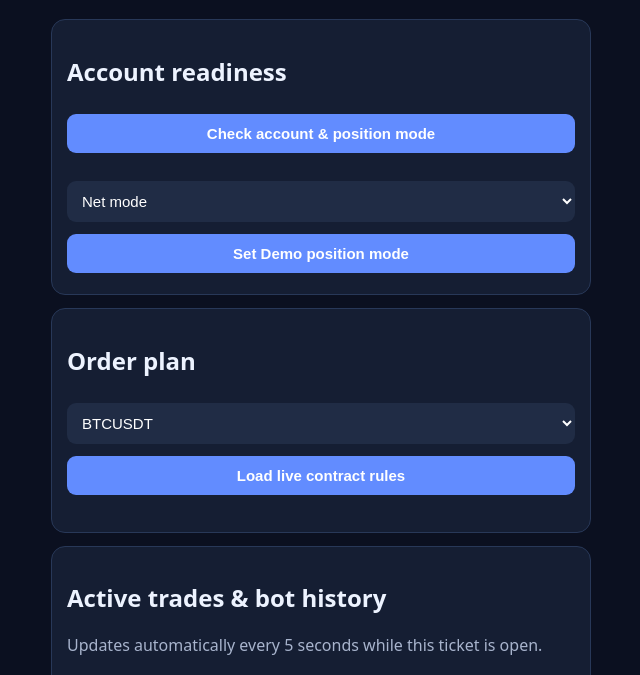
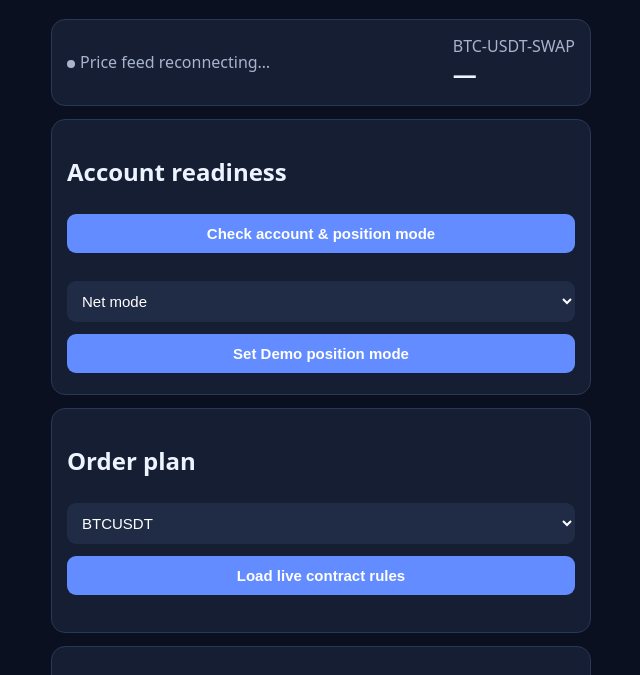
Before and after one commit to jompsyhub-bot/seure-trading-bot, a plain HTML site: page app/static/futures.html in a window 1280 px wide. Shown: the part 123-798 px from the top of the page, without its empty margins (319-959 px from the left). Drawn offline with Linux system fonts and the light colour scheme; no server answers.

Commit message:
Refactor futures.html for improved functionality

```diff
--- a/app/static/futures.html
+++ b/app/static/futures.html
@@ -1,23 +1,31 @@
 <!doctype html>
-<html><head><meta name="viewport" content="width=device-width,initial-scale=1"><script src="https://telegram.org/js/telegram-web-app.js"></script><style>body{font:16px system-ui;background:#0b1020;color:#edf3ff;margin:0;padding:18px}main{max-width:540px;margin:auto}.card{background:#151e33;border:1px solid #283858;border-radius:14px;padding:15px;margin:13px 0}select,input,button{width:100%;box-sizing:border-box;padding:11px;margin:6px 0;border:0;border-radius:9px;font-size:15px}select,input{background:#202c45;color:white}button{background:#628cff;color:white;font-weight:bold}.danger{background:#c75161}.muted{color:#a8b4cd}.good{color:#76e0ad}.loss{color:#ff8997}.hidden{display:none}.grid{display:grid;grid-template-columns:1fr 1fr;gap:8px}table{width:100%;border-collapse:collapse;font-size:13px}td,th{padding:7px;text-align:left;border-bottom:1px solid #283858}.mini{width:auto;padding:6px;font-size:12px;margin:0}</style></head>
+<html><head><meta name="viewport" content="width=device-width,initial-scale=1">
+<script src="https://telegram.org/js/telegram-web-app.js"></script>
+<style>
+body{font:16px system-ui;background:#0b1020;color:#edf3ff;margin:0;padding:18px}main{max-width:540px;margin:auto}.card{background:#151e33;border:1px solid #283858;border-radius:14px;padding:15px;margin:13px 0}select,input,button{width:100%;box-sizing:border-box;padding:11px;margin:6px 0;border:0;border-radius:9px;font-size:15px}select,input{background:#202c45;color:white}button{background:#628cff;color:white;font-weight:bold}.danger{background:#c75161}.muted{color:#a8b4cd}.good{color:#76e0ad}.loss{color:#ff8997}.hidden{display:none}.grid{display:grid;grid-template-columns:1fr 1fr;gap:8px}table{width:100%;border-collapse:collapse;font-size:13px}td,th{padding:7px;text-align:left;border-bottom:1px solid #283858}.mini{width:auto;padding:6px;font-size:12px;margin:0}.price{font-size:24px;font-weight:800}.feed{display:flex;justify-content:space-between;align-items:center}.dot{display:inline-block;width:8px;height:8px;border-radius:50%;background:#a8b4cd;margin-right:5px}.dot.on{background:#76e0ad}
+</style></head>
 <body><main>
 <p class="muted">OKX DEMO · FUTURES TICKET</p><h1>Perpetuals</h1>
+<div class="card feed"><div><span id="feedDot" class="dot"></span><span id="feedState" class="muted">Connecting live feed…</span></div><div><div id="priceSymbol" class="muted">BTC-USDT-SWAP</div><div id="livePrice" class="price">—</div></div></div>
 <div class="card"><h2>Account readiness</h2><button onclick="account()">Check account & position mode</button><p id="accountText" class="good"></p><select id="positionMode"><option value="net_mode">Net mode</option><option value="long_short_mode">Long/short mode</option></select><button onclick="setMode()">Set Demo position mode</button></div>
-<div class="card"><h2>Order plan</h2><select id="symbol"><option>BTCUSDT</option><option>ETHUSDT</option></select><button onclick="rules()">Load live contract rules</button><p id="range" class="good"></p><div id="ticket" class="hidden"><div class="grid"><select id="side"><option value="long">Long</option><option value="short">Short</option></select><select id="leverage"></select></div><input id="margin" inputmode="decimal" value="1" placeholder="Margin USDT"><button onclick="preview()">Calculate live preview</button><div id="protection" class="hidden"><div class="grid"><input id="tp" inputmode="decimal" placeholder="Take-profit price"><input id="sl" inputmode="decimal" placeholder="Stop-loss price"></div><button class="danger" onclick="place()">Confirm & place Demo order</button></div></div></div>
-<div id="result" class="card hidden"></div><div class="card"><h2>Active trades & bot history</h2><p class="muted">Updates automatically every 5 seconds while this ticket is open.</p><button onclick="loadPortfolio()">Refresh now</button><div id="portfolioOutput" class="muted">Loading…</div></div>
+<div class="card"><h2>Order plan</h2><select id="symbol" onchange="connectPriceFeed()"><option>BTCUSDT</option><option>ETHUSDT</option></select><button onclick="rules()">Load live contract rules</button><p id="range" class="good"></p><div id="ticket" class="hidden"><div class="grid"><select id="side"><option value="long">Long</option><option value="short">Short</option></select><select id="leverage"></select></div><input id="margin" inputmode="decimal" value="1" placeholder="Margin USDT"><button onclick="preview()">Calculate live preview</button><div id="protection" class="hidden"><div class="grid"><input id="tp" inputmode="decimal" placeholder="Take-profit price"><input id="sl" inputmode="decimal" placeholder="Stop-loss price"></div><button class="danger" onclick="place()">Confirm & place Demo order</button></div></div></div>
+<div id="result" class="card hidden"></div><div class="card"><h2>Active trades & bot history</h2><p class="muted">Updates immediately after an OKX Demo private-feed event, with a five-second recovery refresh.</p><button onclick="loadPortfolio()">Refresh now</button><div id="portfolioOutput" class="muted">Loading…</div></div>
 </main><script>
-const tg=window.Telegram?.WebApp;tg?.ready();let orderKey='',busy=false;
+const tg=window.Telegram?.WebApp;tg?.ready();let orderKey='',busy=false,latestPrice=null,priceSocket=null,appSocket=null,appKeepalive=null,priceRetry=null,appRetry=null;
 const H=()=>({'Content-Type':'application/json','X-Telegram-Init-Data':tg?.initData||''});
-const n=x=>Number(x||0).toFixed(2);
+const n=x=>Number(x||0).toFixed(2);const instrument=()=>symbol.value==='BTCUSDT'?'BTC-USDT-SWAP':'ETH-USDT-SWAP';
 function say(x){tg?.showPopup?tg.showPopup({message:x}):alert(x)}
 async function req(u,m='GET',b){let r=await fetch(u,{method:m,headers:H(),body:b?JSON.stringify(b):undefined}),d;try{d=await r.json()}catch{throw Error(`Server error ${r.status}`)}if(!r.ok)throw Error(d.detail||'Request failed');return d}
+function showPrice(value){latestPrice=value;livePrice.textContent=`${n(value)} USDT`;priceSymbol.textContent=instrument();const previewPrice=document.getElementById('previewPrice');if(previewPrice)previewPrice.textContent=`${n(value)} USDT`}
+function connectPriceFeed(){clearTimeout(priceRetry);if(priceSocket){priceSocket.onclose=null;priceSocket.close()}feedDot.classList.remove('on');feedState.textContent='Connecting live price feed…';try{priceSocket=new WebSocket('wss://wspap.okx.com:8443/ws/v5/public');priceSocket.onopen=()=>priceSocket.send(JSON.stringify({op:'subscribe',args:[{channel:'tickers',instId:instrument()}]}));priceSocket.onmessage=e=>{try{const m=JSON.parse(e.data),row=m.data?.[0];if(row?.last){showPrice(row.last);feedDot.classList.add('on');feedState.textContent='Live OKX Demo price'}}catch{}};priceSocket.onclose=()=>{feedDot.classList.remove('on');feedState.textContent='Price feed reconnecting…';priceRetry=setTimeout(connectPriceFeed,3000)}}catch{feedState.textContent='Live price unavailable'}}
+function connectAppFeed(){clearTimeout(appRetry);if(!tg?.initData)return;const proto=location.protocol==='https:'?'wss':'ws';try{appSocket=new WebSocket(`${proto}://${location.host}/ws/futures?init_data=${encodeURIComponent(tg.initData)}`);appSocket.onopen=()=>{clearInterval(appKeepalive);appKeepalive=setInterval(()=>appSocket?.readyState===WebSocket.OPEN&&appSocket.send('keepalive'),25000)};appSocket.onmessage=e=>{try{if(JSON.parse(e.data).type==='portfolio_changed')loadPortfolio()}catch{}};appSocket.onclose=()=>{clearInterval(appKeepalive);appRetry=setTimeout(connectAppFeed,3000)}}catch{appRetry=setTimeout(connectAppFeed,3000)}}
 async function account(){try{let d=await req('/api/futures/account');accountText.textContent=`${d.account_mode} · ${d.position_mode}`;positionMode.value=d.position_mode;positionMode.disabled=!d.can_change_position_mode}catch(e){say(e.message)}}
 async function setMode(){if(!confirm(`Set OKX Demo position mode to ${positionMode.value}?`))return;try{say((await req('/api/futures/position-mode','POST',{position_mode:positionMode.value})).message);account()}catch(e){say(e.message)}}
 async function rules(){try{let d=await req('/api/futures/leverage-options','POST',{symbol:symbol.value});ticket.classList.remove('hidden');range.textContent=`${d.instrument}: 1×–${d.max_leverage}× · min ${d.min_contracts} contract(s)`;leverage.innerHTML='';for(let x=1;x<=Math.min(+d.max_leverage,100);x++)leverage.add(new Option(`${x}×`,x))}catch(e){say(e.message)}}
-async function preview(){try{let d=await req('/api/futures/preview','POST',{symbol:symbol.value,side:side.value,leverage:+leverage.value,margin_usdt:margin.value});protection.classList.remove('hidden');result.classList.remove('hidden');result.innerHTML=`<h2>Live preview · no order placed</h2><p><strong>Current OKX price</strong>${n(d.mark_price)} USDT</p><p>Contracts: ${d.contracts}</p><p>Exposure: ${n(d.estimated_notional_usdt)} USDT · Margin: ${n(d.estimated_initial_margin_usdt)} USDT</p><p>Available: ${n(d.available_usdt)} USDT · Recommended ceiling: ${n(d.maximum_recommended_margin_usdt)} USDT</p>`}catch(e){say(e.message)}}
+async function preview(){try{let d=await req('/api/futures/preview','POST',{symbol:symbol.value,side:side.value,leverage:+leverage.value,margin_usdt:margin.value});protection.classList.remove('hidden');result.classList.remove('hidden');result.innerHTML=`<h2>Live preview · no order placed</h2><p><strong>Current OKX price</strong> <span id="previewPrice">${n(latestPrice||d.mark_price)} USDT</span></p><p>Contracts: ${d.contracts}</p><p>Exposure: ${n(d.estimated_notional_usdt)} USDT · Margin: ${n(d.estimated_initial_margin_usdt)} USDT</p><p>Available: ${n(d.available_usdt)} USDT · Recommended ceiling: ${n(d.maximum_recommended_margin_usdt)} USDT</p>`}catch(e){say(e.message)}}
 async function place(){if(!tp.value||!sl.value)return say('TP and SL are required.');if(!orderKey)orderKey=crypto.randomUUID().replaceAll('-','').slice(0,28);if(!confirm(`Place ONE OKX DEMO ${side.value.toUpperCase()} market order?\nTP ${tp.value} · SL ${sl.value}`))return;try{let d=await req('/api/futures/demo-order','POST',{symbol:symbol.value,side:side.value,leverage:+leverage.value,margin_usdt:margin.value,take_profit:tp.value,stop_loss:sl.value,client_order_id:orderKey,confirmation:'PLACE_DEMO_ORDER'});result.innerHTML=`<h2>Demo order accepted</h2><p>${d.order_id} · ${d.status}</p>`;orderKey='';loadPortfolio()}catch(e){say(e.message)}}
 async function closePosition(inst,side){if(!confirm(`Close the entire ${side} position for ${inst} at market on OKX DEMO?`))return;try{let d=await req('/api/futures/close-position','POST',{instrument:inst,position_side:side,confirmation:'CLOSE_DEMO_POSITION'});say(`Close accepted. Realized P&L: ${n(d.realized_pnl_usdt)} USDT`);loadPortfolio()}catch(e){say(e.message)}}
 function pnl(v){return `<span class="${Number(v||0)<0?'loss':'good'}">${n(v)} USDT</span>`}
 async function loadPortfolio(){if(busy)return;busy=true;try{let d=await req('/api/portfolio'),p=d.active_positions,h=d.bot_trade_history;let active=p.length?`<table><tr><th>Market</th><th>Live P&L</th><th></th></tr>${p.map(x=>`<tr><td>${x.instrument}<br><span class="muted">${x.side} · ${x.contracts} cts · ${x.leverage}×<br>Entry ${n(x.entry_price)} · Mark ${n(x.mark_price)}</span></td><td>${pnl(x.unrealized_pnl)}</td><td><button class="danger mini" onclick="closePosition('${x.instrument}','${x.side}')">Close</button></td></tr>`).join('')}</table>`:'No active OKX Demo positions.';let history=h.length?`<table><tr><th>Trade</th><th>Fill / status</th><th>Realized P&L</th></tr>${h.map(x=>`<tr><td>${x.symbol}<br><span class="muted">${x.side}</span></td><td>${x.status}<br><span class="muted">${n(x.fill_price)} · ${x.quantity||'0'} cts</span></td><td>${pnl(x.realized_pnl)}</td></tr>`).join('')}</table>`:'No bot-originated orders yet.';portfolioOutput.innerHTML=`<h3>Active positions (${p.length})</h3>${active}<h3>Bot trade history</h3>${history}`}catch(e){portfolioOutput.textContent=e.message}finally{busy=false}}
-loadPortfolio();setInterval(loadPortfolio,5000);
+connectPriceFeed();connectAppFeed();loadPortfolio();setInterval(loadPortfolio,5000);
 </script></body></html>
```
